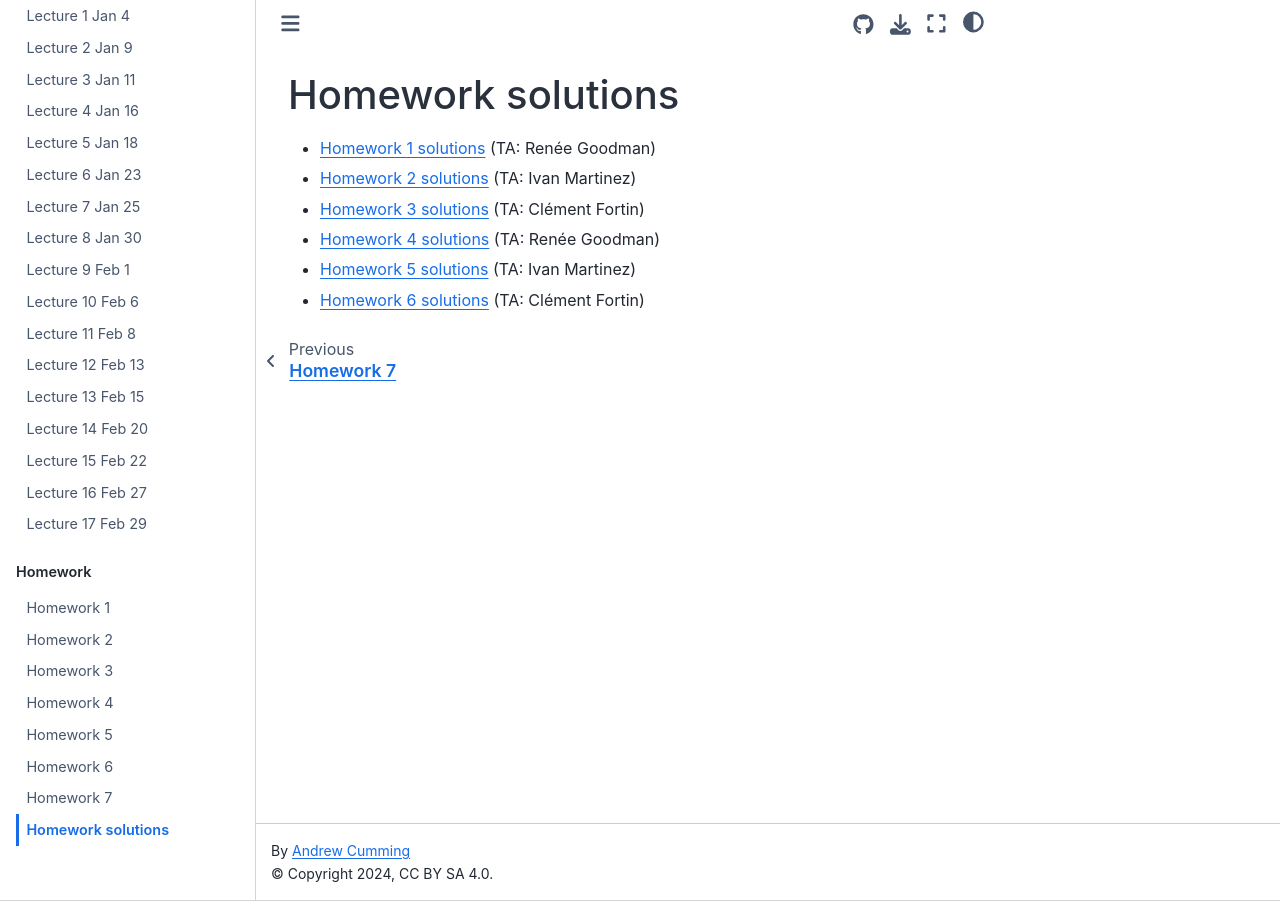
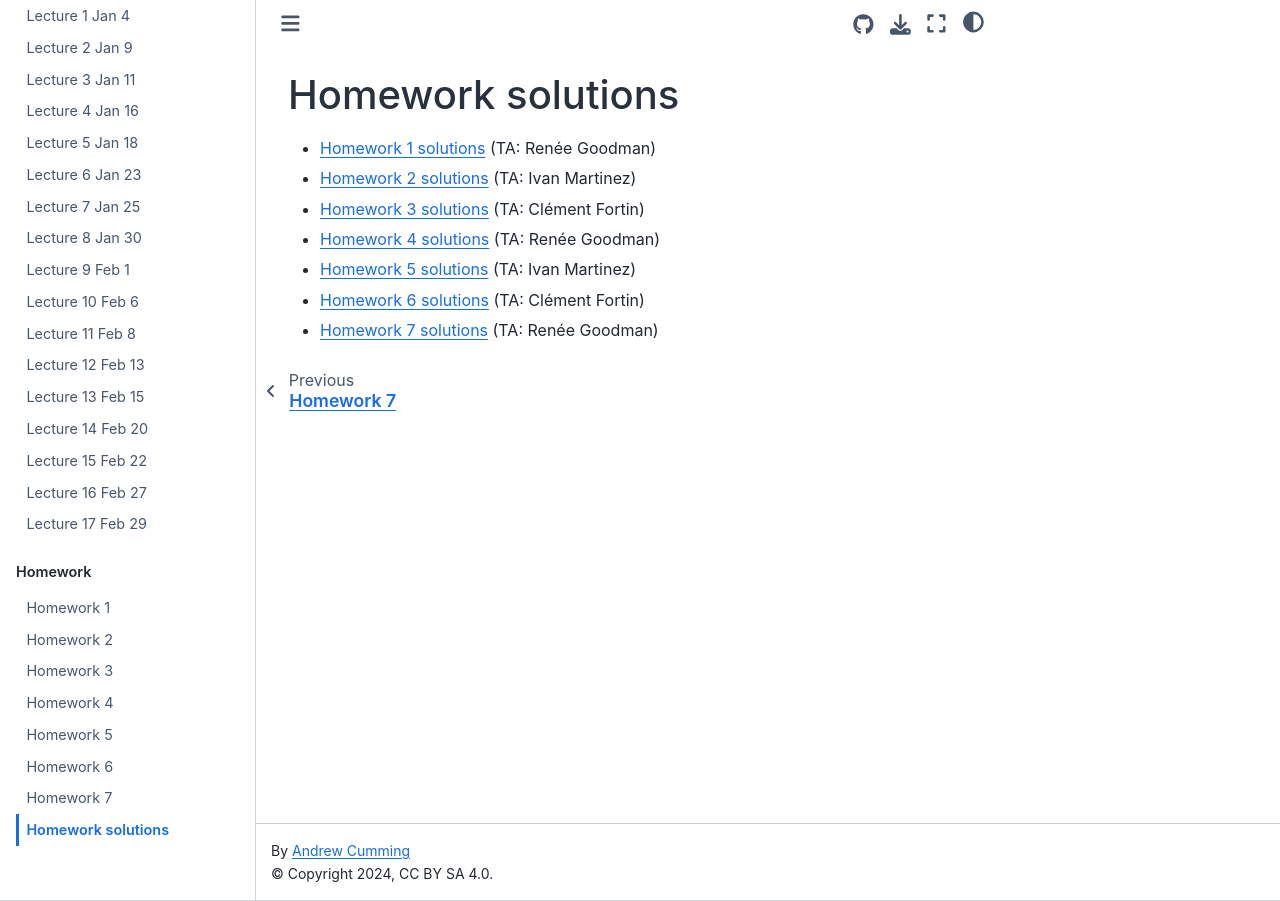
Before and after one commit to andrewcumming/phys457, a Jupyter Book: the page built from homework_solutions.md, in a window 1280 px wide. Built offline with Jupyter Book 1.0.4 settings and Sphinx 7.4.7 and the Sphinx Book theme 1.1.4, drawn with Linux system fonts in a browser that asks for light colours.

Commit message:
Update hw6 sols and add hw7 sols

```diff
--- a/homework_solutions.md
+++ b/homework_solutions.md
@@ -11,3 +11,5 @@
 - [Homework 5 solutions](https://github.com/andrewcumming/phys457/blob/main/hw5_solutions.pdf) (TA: Ivan Martinez)
 
 - [Homework 6 solutions](https://github.com/andrewcumming/phys457/blob/main/hw6_solutions.pdf) (TA: Clément Fortin)
+
+- [Homework 7 solutions](https://github.com/andrewcumming/phys457/blob/main/hw7_solutions.pdf) (TA: Renée Goodman)
```
Also changed, not shown: 2 other files.
